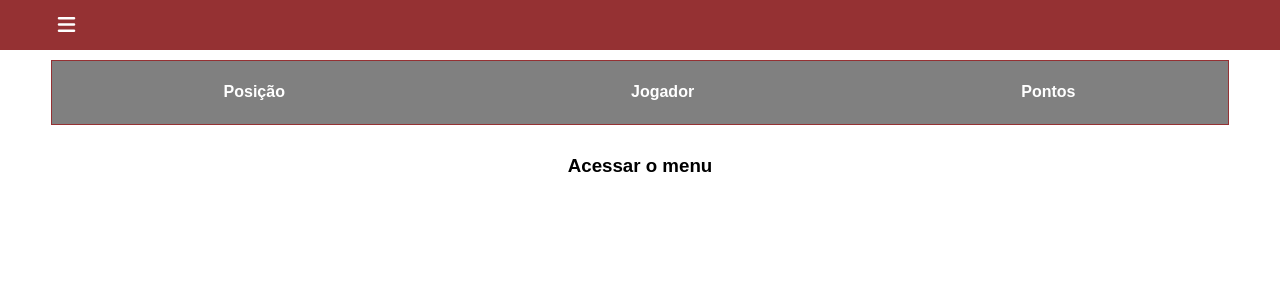
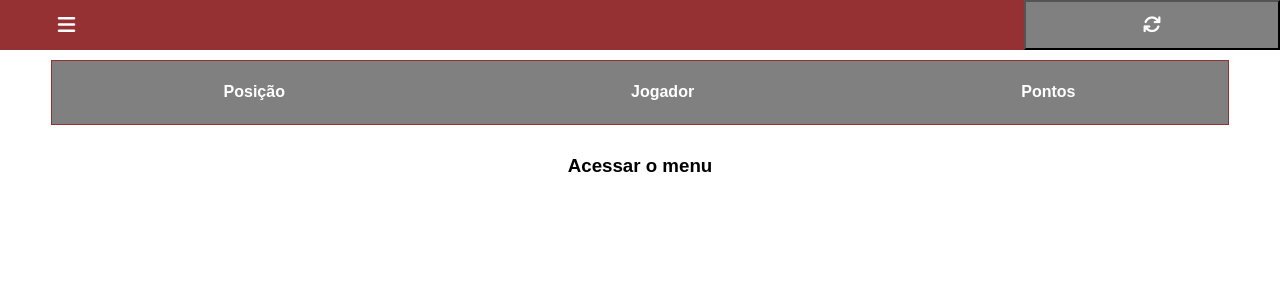
Before and after one commit to lfgodoi/world-cup-pool, a Flask app: page /ranking in a window 1280 px wide. Shown: the top 300 px of the page. Run offline with Flask 2, Linux system fonts and the light colour scheme; the visitor is signed in with stand-in values (Sample User, id 1); data that the repository does not hold is empty; some libraries are stand-ins or nearby versions.

Commit message:
Refresh button added to ranking page header

```diff
--- a/app/templates/ranking.html
+++ b/app/templates/ranking.html
@@ -45,6 +45,15 @@
         <div class="header-1">
             <button class="button-menu" id="button-menu"><i class="fa-solid fa-bars"></i></button>
         </div>
+        <div class="header-2">
+        </div>
+        <div class="header-3">
+            <a href="/ranking">
+                <button class="button-save" id="button-refresh-page" value="Atualizar página">
+                    <i class="fa fa-refresh"></i>
+                </button>
+            </a>
+        </div>
     </div>
 
     <!-- Result area-->
```
